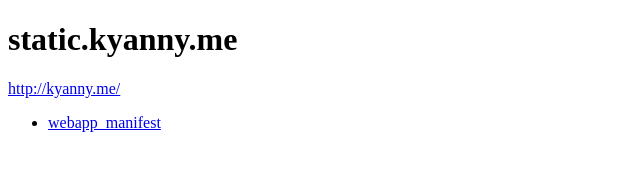
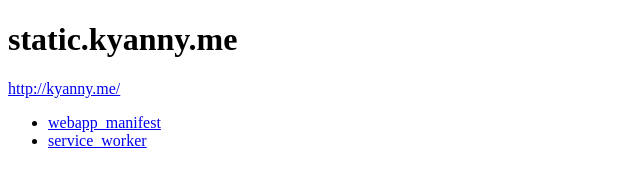
Before and after one commit to kyanny/static.kyanny.me, a plain HTML site: page index.html in a window 1280 px wide. Shown: the whole page, without its empty margins (0-640 px from the left). Drawn offline with Linux system fonts and the light colour scheme.

Commit message:
Service worker

```diff
--- a/index.html
+++ b/index.html
@@ -8,6 +8,7 @@
     <p><a href="http://kyanny.me/">http://kyanny.me/</a></p>
     <ul>
       <li><a href="./webapp_manifest">webapp_manifest</a></li>
+      <li><a href="./service_worker">service_worker</a></li>
     </ul>
   </body>
 </html>
```
